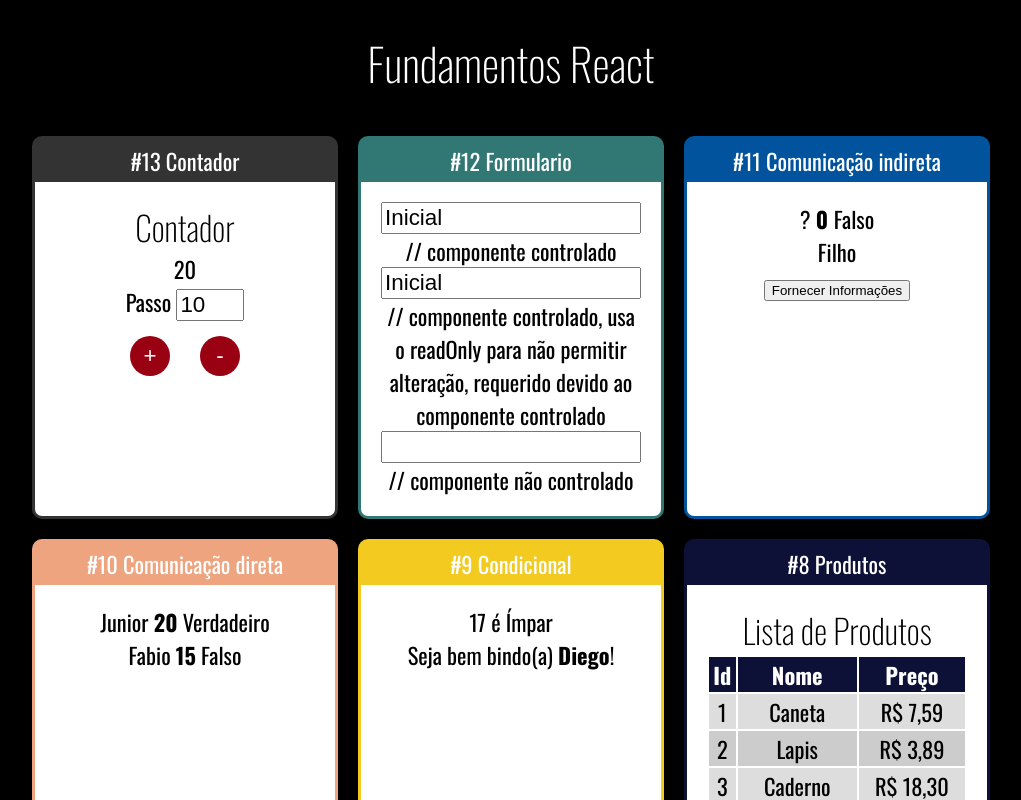
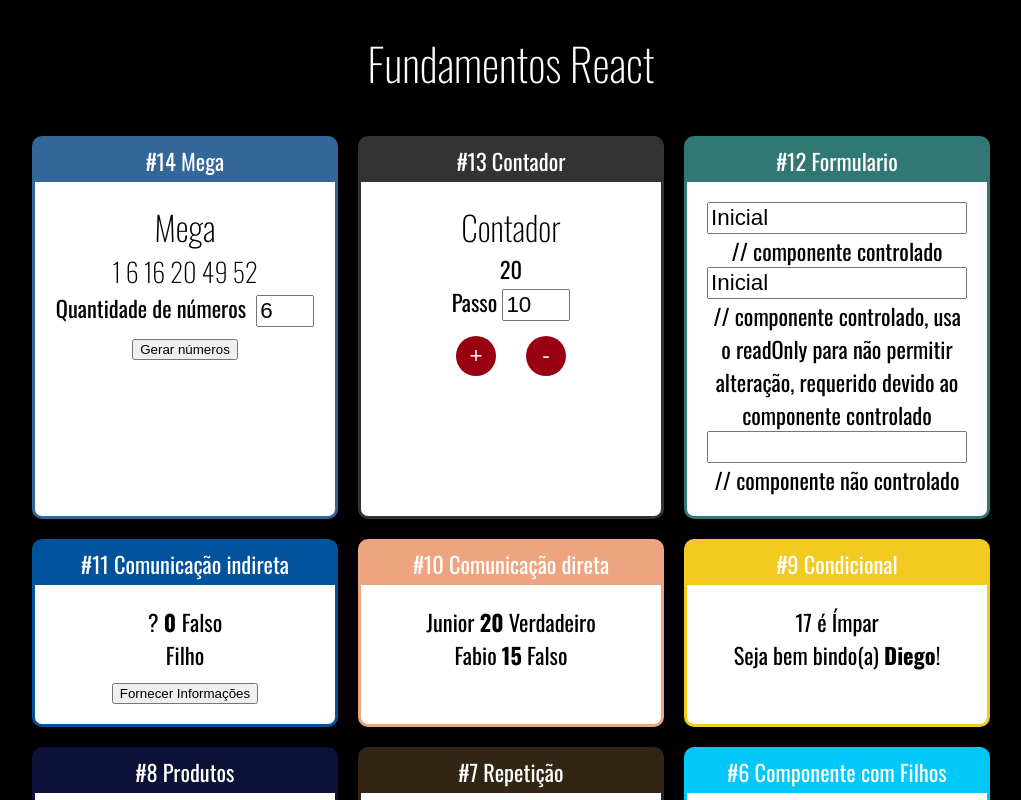
Before and after one commit to dronan/FundamentosReact, a React (Create React App) app: page / in a window 1280 px wide. Shown: the top 800 px of the page, without its empty margins (129-1150 px from the left). Built offline with nearby package versions, Linux system fonts and the light colour scheme.

Commit message:
desafio mega sena: gerar numeros randomicos num array que nao se repetem, uso de array, reduce

```diff
--- a/src/App.jsx
+++ b/src/App.jsx
@@ -15,12 +15,17 @@ import DiretaPai from "./components/comunicacao/DiretaPai";
 import IndiretaPai from "./components/comunicacao/IndiretaPai";
 import Input from "./components/formulario/Input";
 import Contador from "./components/contador/Contador";
+import Mega from "./components/mega/Mega";
 
 export default () => (
   <div id="App">
     <h1>Fundamentos React</h1>
     <div className="Cards">
 
+
+      <Card titulo="#14 Mega" color="#336699">
+        <Mega ></Mega>
+      </Card>
 
       <Card titulo="#13 Contador" color="#333333">
         <Contador numeroInicial={20} passoInicial={10}></Contador>
--- /dev/null
+++ b/src/components/mega/Mega.css
@@ -0,0 +1,8 @@
+.Mega input {
+  width: 50px;
+  font-size: 1.4rem;
+}
+
+.Mega label {
+    margin-right: 10px;
+}
--- /dev/null
+++ b/src/components/mega/Mega.jsx
@@ -0,0 +1,47 @@
+import React, { useState } from "react";
+import "./Mega.css";
+
+export default (props) => {
+
+    function gerarNumeroNaoContido(min, max, array) {
+        const aleatorio = parseInt(Math.random() * (max + 1 - min)) + min;
+        // retorna true se o array incluir o aleatorio, se contem, ele executa a função novamente
+        return array.includes(aleatorio) ? gerarNumeroNaoContido(min, max, array) : aleatorio;
+    }
+
+    function gerarNumeros(qdte) {
+        const numeros = Array(qdte)
+                                .fill(0)
+                                .reduce((nums) => {
+                                    const novoNumero = gerarNumeroNaoContido(1, 60, nums)
+                                    return [...nums, novoNumero]
+                                }, [])
+                                .sort((n1, n2) => n1 - n2)
+        /*
+            o reduce funciona assim: ele vai pegar o array vazio, e vai adicionar um novo numero,
+            e vai retornar o array com o novo numero como parametro para a proxima iteração, ou seja,
+            a cada interacao, é preenchido um numero e retornado o array com o numero preenchido,
+            e assim por diante, até chegar na quantidade de numeros que eu quero
+        */
+
+        return numeros;
+    }
+
+    const [qtde, setQtde] = useState(props.qtde || 6)
+    const numerosIniciais = gerarNumeros(qtde)
+    const [numeros, setNumeros] = useState(numerosIniciais)
+
+    return (
+        <div className="Mega">
+            <h2>Mega</h2>
+            <h3>{numeros.join(' ')}</h3>
+            <div>
+                <label htmlFor="">Quantidade de números</label>
+                <input type="number" min={6} max={15} value={qtde} onChange={e => setQtde(+e.target.value)} />
+            </div>
+            <button onClick={_ => setNumeros(gerarNumeros(qtde))}>
+                Gerar números
+            </button>
+        </div>
+    )
+}
```
